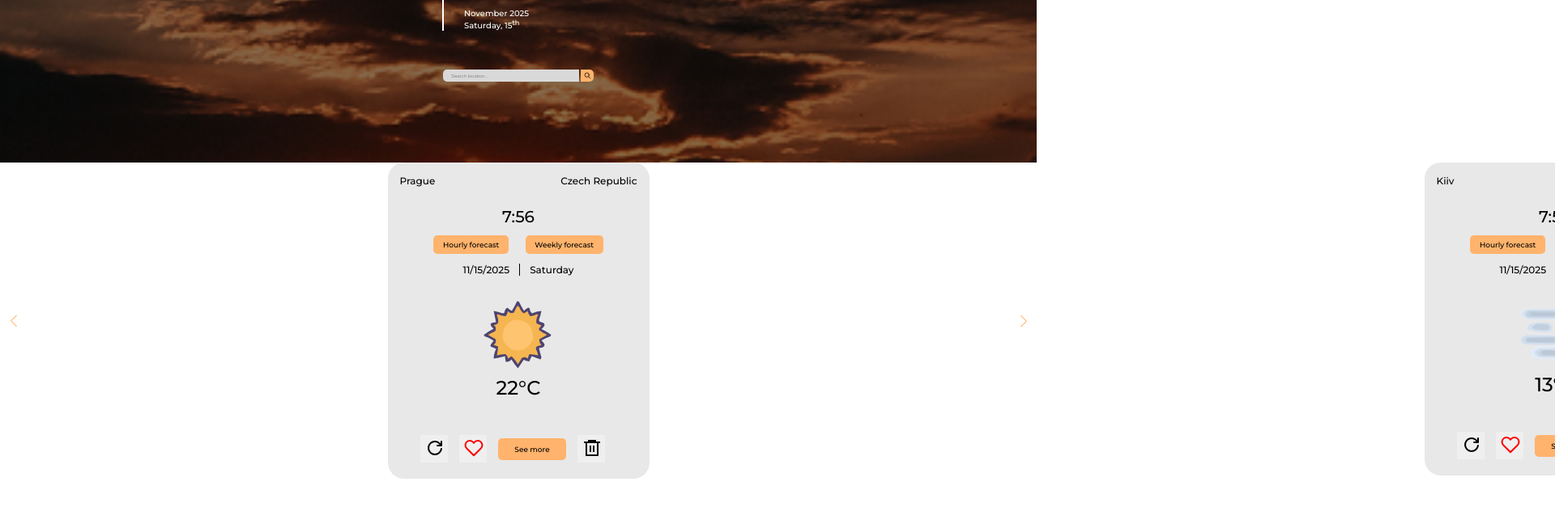
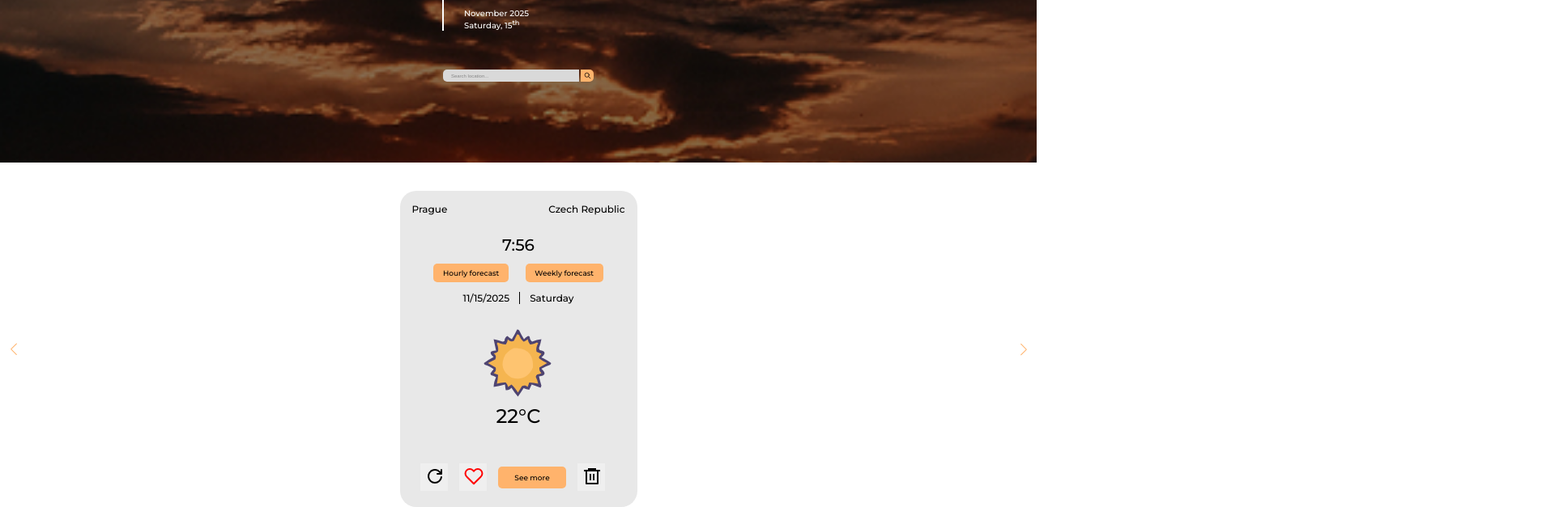
Before and after one commit to an1skat/weather, a React (Vite) app: page / in a window 1280 px wide. Shown: the part 202-829 px from the top of the page at 81% size, 1920 px wide, since content can reach past the window. Before the commit the page ends 800 px from the top, so only its background shows below. Built offline with nearby package versions, Linux system fonts and the light colour scheme; the HTML template or start-up script is replaced by a standard one.

Commit message:
add some sections file

```diff
--- a/src/scss/components/_weather-card.scss
+++ b/src/scss/components/_weather-card.scss
@@ -2,7 +2,7 @@
   padding: 15px 15px 20px;
   background-color: $light-gray;
   border-radius: 20px;
-  width: 293px;
+  width: 263px;
   margin: 0 auto;
 
   &__location {
--- a/src/scss/sections/_weather.scss
+++ b/src/scss/sections/_weather.scss
@@ -1,5 +1,9 @@
+.weather {
+  padding-top: 35px;
+}
+
 .swiper {
-  overflow: visible !important;
+  overflow-y: visible !important;
 }
 .swiper-button-prev,
 .swiper-button-next{
--- a/src/sections/Weather.tsx
+++ b/src/sections/Weather.tsx
@@ -7,7 +7,9 @@ import "swiper/css/navigation";
 
 export default function Weather() {
 	return (
+        <section className="weather">
                 <Swiper
+                    spaceBetween={50}
                     slidesPerView={1}
                     modules={[Navigation]}
                     navigation
@@ -23,5 +25,6 @@ export default function Weather() {
                         <WeatherCard city="Prague" country="Moldova" weather="light rain" temp={5} />
                     </SwiperSlide>
                 </Swiper>
+        </section>
 	)
 }
```
Also changed, not shown: src/sections/HourlyForecast.tsx (added), src/sections/WeatherInfo.tsx (added), src/sections/WeekForecast.tsx (added). Lines whose indentation alone changed are shown as unchanged.
